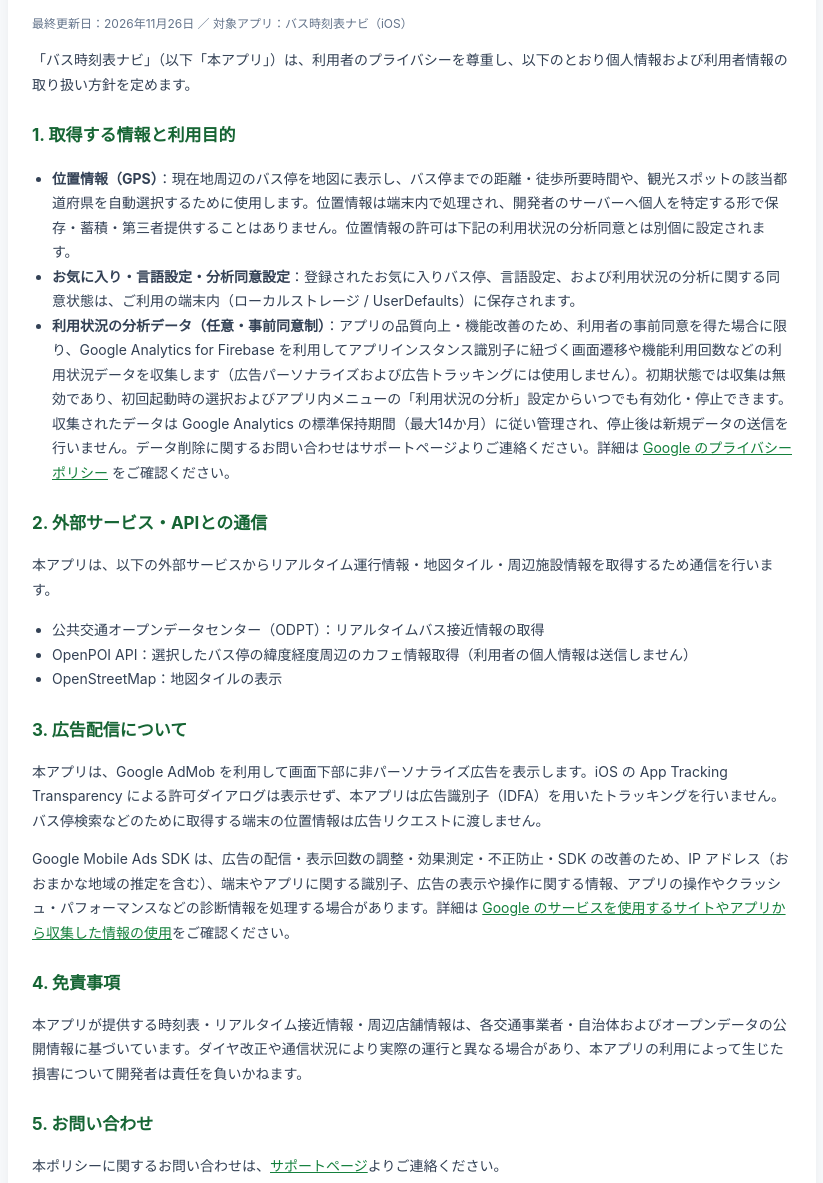
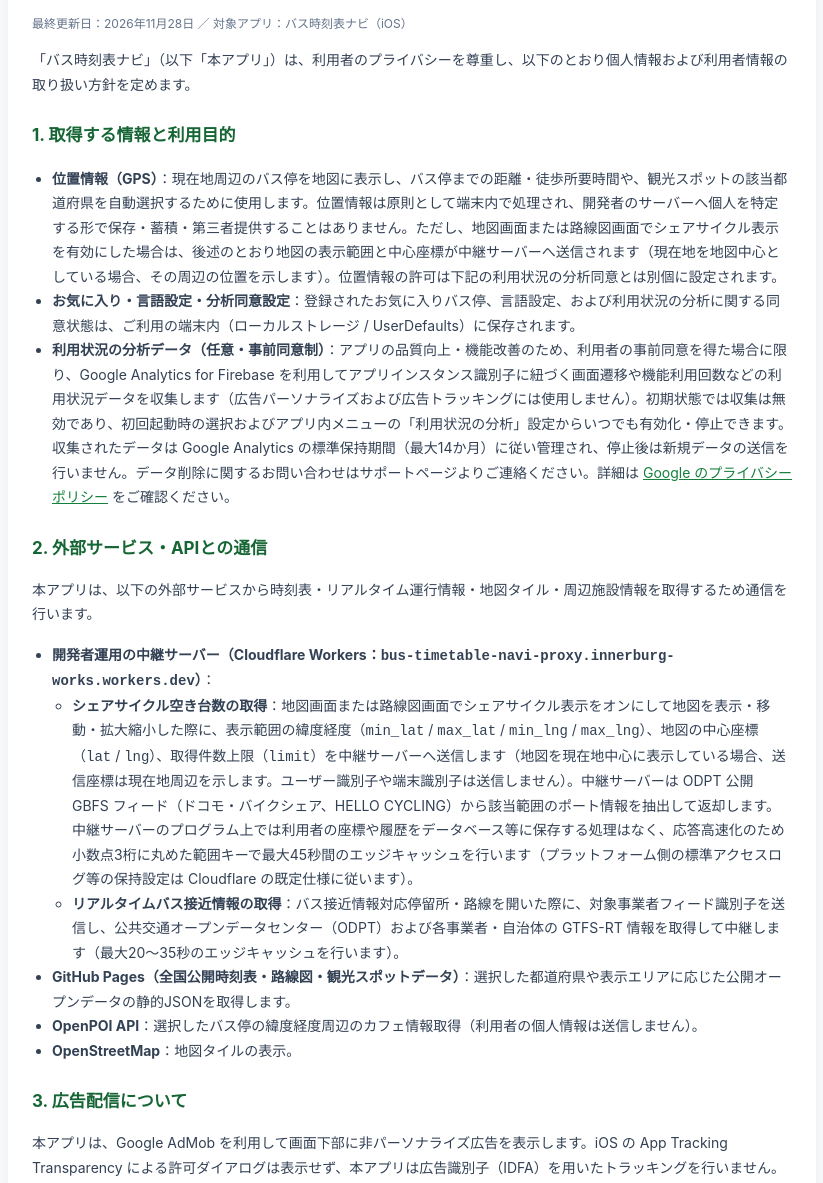
Before and after one commit to innerburg-works/bus-timetable-navi-site, a plain HTML site: page privacy.html in a window 1280 px wide. Shown: the part 109-1292 px from the top of the page, without its empty margins (228-1051 px from the left). Drawn offline with Linux system fonts and the light colour scheme.

Commit message:
Describe proxy, bikeshare coordinates and public data delivery

```diff
--- a/privacy.html
+++ b/privacy.html
@@ -18,23 +18,29 @@
 <body>
   <div class="container">
     <h1>プライバシーポリシー</h1>
-    <p class="meta">最終更新日：2026年11月26日 ／ 対象アプリ：バス時刻表ナビ（iOS）</p>
+    <p class="meta">最終更新日：2026年11月28日 ／ 対象アプリ：バス時刻表ナビ（iOS）</p>
 
     <p>「バス時刻表ナビ」（以下「本アプリ」）は、利用者のプライバシーを尊重し、以下のとおり個人情報および利用者情報の取り扱い方針を定めます。</p>
 
     <h2>1. 取得する情報と利用目的</h2>
     <ul>
-      <li><strong>位置情報（GPS）</strong>：現在地周辺のバス停を地図に表示し、バス停までの距離・徒歩所要時間や、観光スポットの該当都道府県を自動選択するために使用します。位置情報は端末内で処理され、開発者のサーバーへ個人を特定する形で保存・蓄積・第三者提供することはありません。位置情報の許可は下記の利用状況の分析同意とは別個に設定されます。</li>
+      <li><strong>位置情報（GPS）</strong>：現在地周辺のバス停を地図に表示し、バス停までの距離・徒歩所要時間や、観光スポットの該当都道府県を自動選択するために使用します。位置情報は原則として端末内で処理され、開発者のサーバーへ個人を特定する形で保存・蓄積・第三者提供することはありません。ただし、地図画面または路線図画面でシェアサイクル表示を有効にした場合は、後述のとおり地図の表示範囲と中心座標が中継サーバーへ送信されます（現在地を地図中心としている場合、その周辺の位置を示します）。位置情報の許可は下記の利用状況の分析同意とは別個に設定されます。</li>
       <li><strong>お気に入り・言語設定・分析同意設定</strong>：登録されたお気に入りバス停、言語設定、および利用状況の分析に関する同意状態は、ご利用の端末内（ローカルストレージ / UserDefaults）に保存されます。</li>
       <li><strong>利用状況の分析データ（任意・事前同意制）</strong>：アプリの品質向上・機能改善のため、利用者の事前同意を得た場合に限り、Google Analytics for Firebase を利用してアプリインスタンス識別子に紐づく画面遷移や機能利用回数などの利用状況データを収集します（広告パーソナライズおよび広告トラッキングには使用しません）。初期状態では収集は無効であり、初回起動時の選択およびアプリ内メニューの「利用状況の分析」設定からいつでも有効化・停止できます。収集されたデータは Google Analytics の標準保持期間（最大14か月）に従い管理され、停止後は新規データの送信を行いません。データ削除に関するお問い合わせはサポートページよりご連絡ください。詳細は <a href="https://policies.google.com/privacy" target="_blank" rel="noopener">Google のプライバシーポリシー</a> をご確認ください。</li>
     </ul>
 
     <h2>2. 外部サービス・APIとの通信</h2>
-    <p>本アプリは、以下の外部サービスからリアルタイム運行情報・地図タイル・周辺施設情報を取得するため通信を行います。</p>
+    <p>本アプリは、以下の外部サービスから時刻表・リアルタイム運行情報・地図タイル・周辺施設情報を取得するため通信を行います。</p>
     <ul>
-      <li>公共交通オープンデータセンター（ODPT）：リアルタイムバス接近情報の取得</li>
-      <li>OpenPOI API：選択したバス停の緯度経度周辺のカフェ情報取得（利用者の個人情報は送信しません）</li>
-      <li>OpenStreetMap：地図タイルの表示</li>
+      <li><strong>開発者運用の中継サーバー（Cloudflare Workers：<code>bus-timetable-navi-proxy.innerburg-works.workers.dev</code>）</strong>：
+        <ul>
+          <li><strong>シェアサイクル空き台数の取得</strong>：地図画面または路線図画面でシェアサイクル表示をオンにして地図を表示・移動・拡大縮小した際に、表示範囲の緯度経度（<code>min_lat</code> / <code>max_lat</code> / <code>min_lng</code> / <code>max_lng</code>）、地図の中心座標（<code>lat</code> / <code>lng</code>）、取得件数上限（<code>limit</code>）を中継サーバーへ送信します（地図を現在地中心に表示している場合、送信座標は現在地周辺を示します。ユーザー識別子や端末識別子は送信しません）。中継サーバーは ODPT 公開 GBFS フィード（ドコモ・バイクシェア、HELLO CYCLING）から該当範囲のポート情報を抽出して返却します。中継サーバーのプログラム上では利用者の座標や履歴をデータベース等に保存する処理はなく、応答高速化のため小数点3桁に丸めた範囲キーで最大45秒間のエッジキャッシュを行います（プラットフォーム側の標準アクセスログ等の保持設定は Cloudflare の既定仕様に従います）。</li>
+          <li><strong>リアルタイムバス接近情報の取得</strong>：バス接近情報対応停留所・路線を開いた際に、対象事業者フィード識別子を送信し、公共交通オープンデータセンター（ODPT）および各事業者・自治体の GTFS-RT 情報を取得して中継します（最大20〜35秒のエッジキャッシュを行います）。</li>
+        </ul>
+      </li>
+      <li><strong>GitHub Pages（全国公開時刻表・路線図・観光スポットデータ）</strong>：選択した都道府県や表示エリアに応じた公開オープンデータの静的JSONを取得します。</li>
+      <li><strong>OpenPOI API</strong>：選択したバス停の緯度経度周辺のカフェ情報取得（利用者の個人情報は送信しません）。</li>
+      <li><strong>OpenStreetMap</strong>：地図タイルの表示。</li>
     </ul>
 
     <h2>3. 広告配信について</h2>
```
